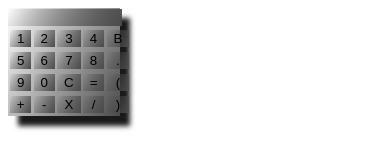
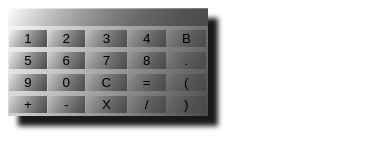
Before and after one commit to Cyberrayon04846/CALCULATOR, a plain HTML site: page index.html in a window 390 px wide. Drawn offline with Linux system fonts and the light colour scheme.

Commit message:
first commit

```diff
--- a/cal.css
+++ b/cal.css
@@ -24,6 +24,7 @@
  }
 
 .but{
+    position: relative;
     width: 109%;
     height: 550%;
     text-align: center;
@@ -33,3 +34,10 @@
     background: linear-gradient(120deg , rgba(128, 139, 136, 0) , rgb(75, 75, 75));
 
 }
+
+@media only screen and (max-width: 563px){
+    #contain {
+        width: 200px;
+    }
+
+}
```
